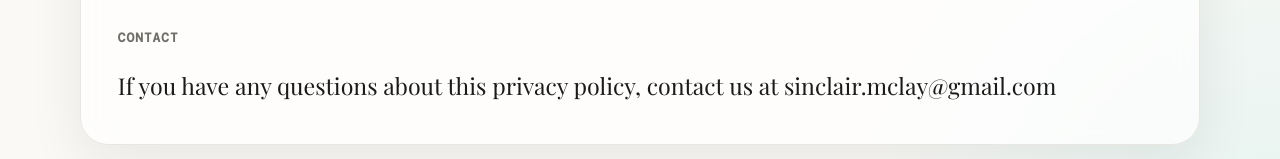
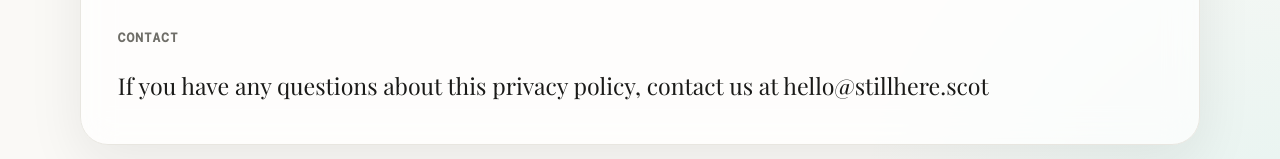
Before and after one commit to sinkmac/stillhere-scot, a SvelteKit app: page /privacy in a window 1280 px wide. Shown: the part 793-952 px from the top of the page. Built offline with nearby package versions, Linux system fonts and the light colour scheme; a web font is replaced by a local one.

Commit message:
fix: update still here contact email

```diff
--- a/src/lib/site-pages.ts
+++ b/src/lib/site-pages.ts
@@ -12,7 +12,7 @@
 		'Still Here makes sure they know who she actually was.',
 		'Still Here is built by AI Scotland Productions, Kirriemuir, Angus. Est. 2026.'
 	],
-	contactEmail: 'sinclair.mclay@gmail.com'
+	contactEmail: 'hello@stillhere.scot'
 } as const;
 
 export const privacyPage = {
@@ -33,7 +33,7 @@
 		},
 		{
 			heading: 'Contact',
-			body: 'If you have any questions about this privacy policy, contact us at sinclair.mclay@gmail.com'
+			body: 'If you have any questions about this privacy policy, contact us at hello@stillhere.scot'
 		}
 	]
 } as const;
--- a/src/routes/privacy/+page.svelte
+++ b/src/routes/privacy/+page.svelte
@@ -24,9 +24,7 @@
 					<p>
 						{#if section.heading === 'Contact'}
 							If you have any questions about this privacy policy, contact us at
-							<a class="content-link" href="mailto:sinclair.mclay@gmail.com"
-								>sinclair.mclay@gmail.com</a
-							>
+							<a class="content-link" href="mailto:hello@stillhere.scot">hello@stillhere.scot</a>
 						{:else}
 							{section.body}
 						{/if}
```
Also changed, not shown: handoffs/seo-meta-tags-deployed-v1.md (+3 -0 lines), 1 other file (tests, documents, lock files or other folders).
